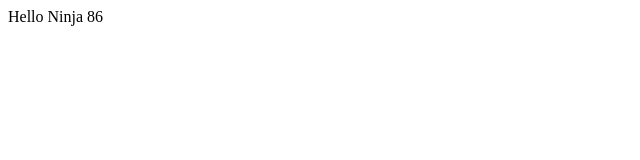
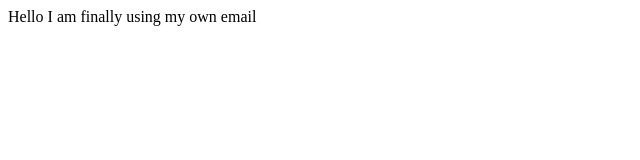
Before and after one commit to ninjaJason86/demo-repo, a plain HTML site: page index.html in a window 1280 px wide. Shown: the whole page, without its empty margins (0-640 px from the left). Drawn offline with Linux system fonts and the light colour scheme.

Commit message:
Attempt using local git config with my personal email

```diff
--- a/index.html
+++ b/index.html
@@ -1 +1 @@
-<div>Hello Ninja 86</div>
+<div>Hello I am finally using my own email</div>
```
